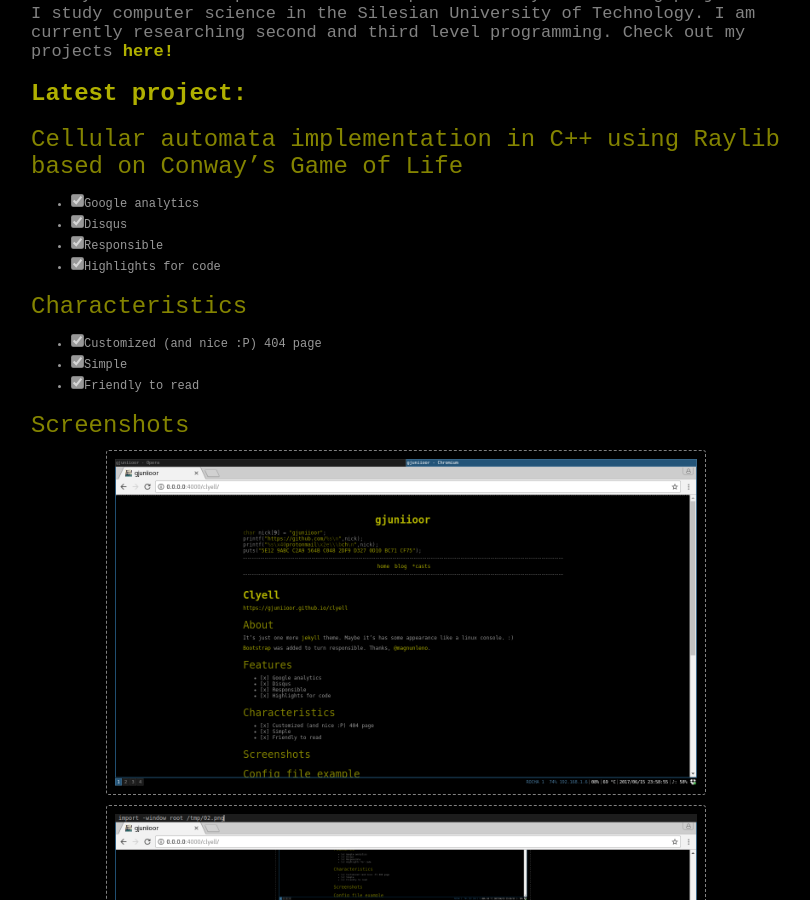
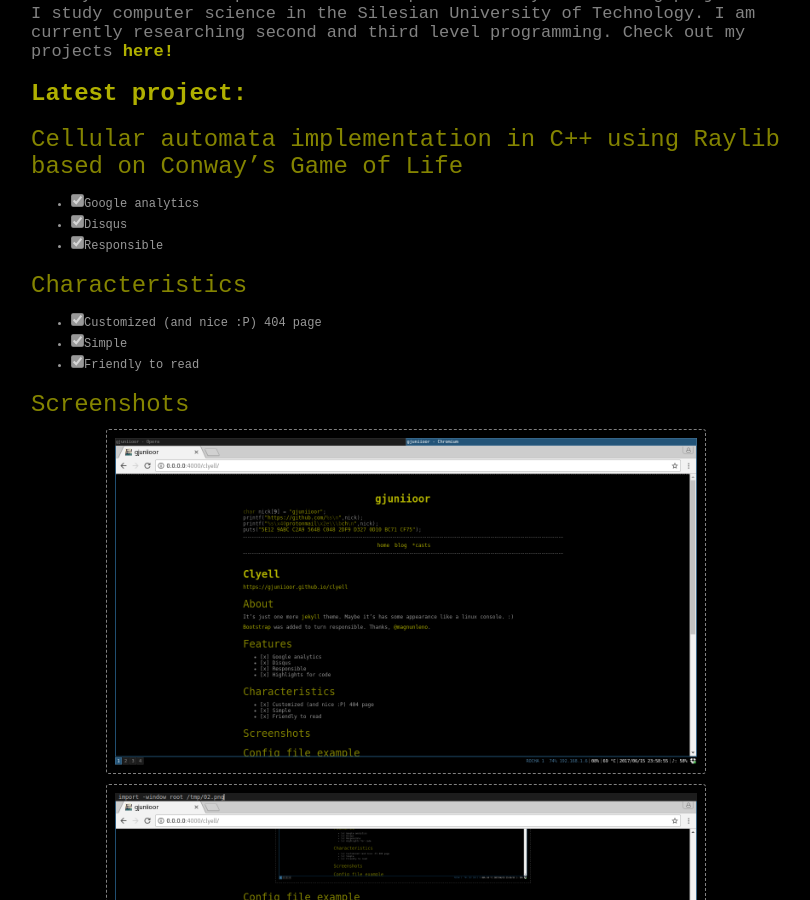
Before and after one commit to machonaleks2/machonaleks2.github.io, a Jekyll site: the page built from index.md, in a window 1280 px wide and 900 px high, scrolled down 317 px. Shown: the whole window, without its empty margins (234-1044 px from the left). Built offline with Jekyll 4.4.1, drawn with Linux system fonts in a browser that asks for light colours.

Commit message:
Update index.md

```diff
--- a/index.md
+++ b/index.md
@@ -17,7 +17,7 @@
 - [x] Google analytics
 - [x] Disqus
 - [x] Responsible
-- [x] Highlights for code
+
 
 ### Characteristics
 
```
